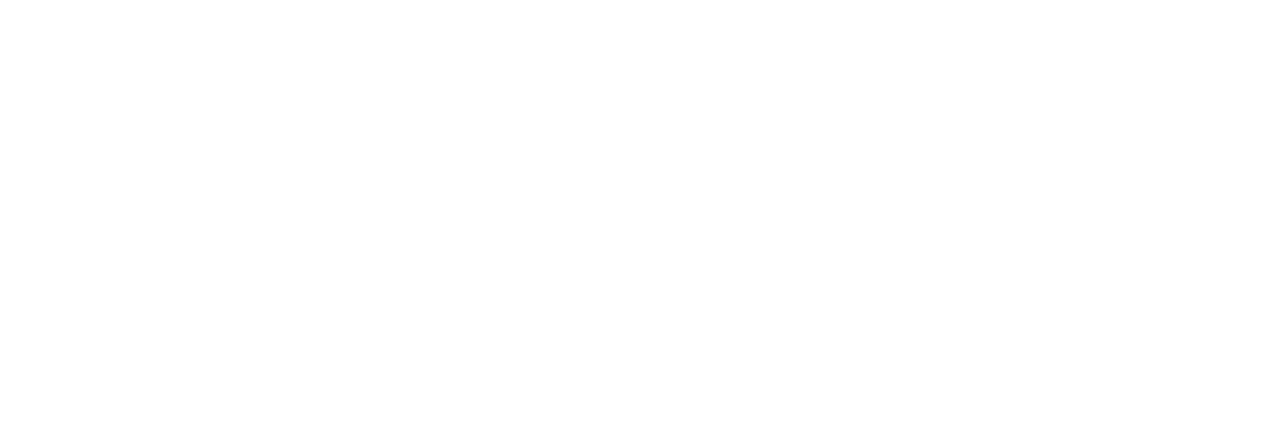
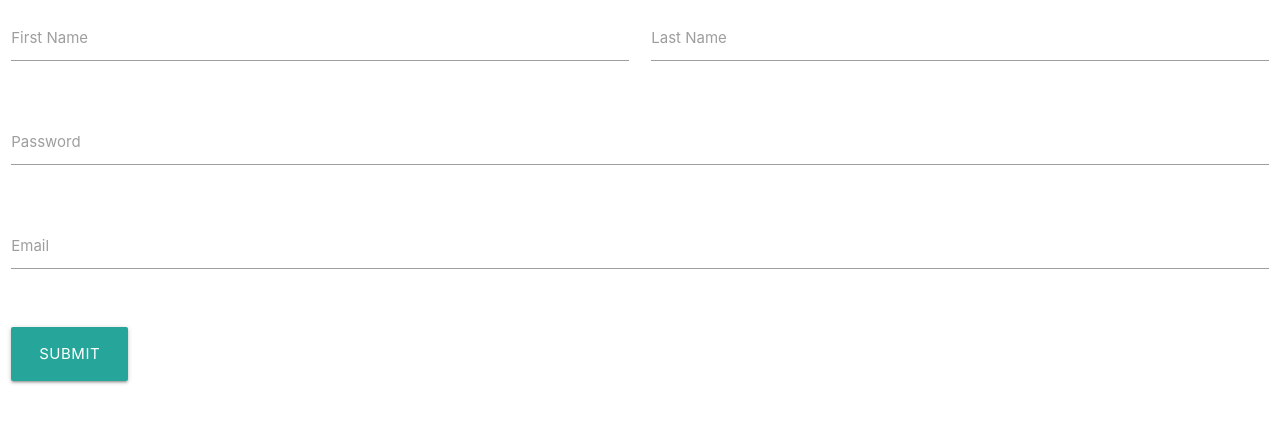
Before and after one commit to ankianan/offlineWebApp, a plain HTML site: page index.html in a window 1280 px wide. Drawn offline with Linux system fonts and the light colour scheme.

Commit message:
added materialize lib

```diff
--- a/index.html
+++ b/index.html
@@ -2,9 +2,68 @@
 <html>
 <head>
 	<title>Oflline Web App</title>
-	<script type="text/javascript" src="./static/sw_register.js"></script>
+	<!-- Compiled and minified CSS -->
+    <link rel="stylesheet" href="./static/lib/materialize.min.css">
+    <!-- Compiled and minified JavaScript -->
+    <script src="./static/lib/materialize.min.js"></script>
+
+	<script src="./static/sw_register.js"></script>
 </head>
 <body>
+	<div class="row">
+    <form name="registeration" class="col s12" action="javascript:void(0)" onsubmit="toggleView()">
+      <div class="row">
+        <div class="input-field col s6">
+          <input id="first_name" type="text" class="validate">
+          <label for="first_name">First Name</label>
+        </div>
+        <div class="input-field col s6">
+          <input id="last_name" type="text" class="validate">
+          <label for="last_name">Last Name</label>
+        </div>
+      </div>
+      <div class="row">
+        <div class="input-field col s12">
+          <input id="password" type="password" class="validate">
+          <label for="password">Password</label>
+        </div>
+      </div>
+      <div class="row">
+        <div class="input-field col s12">
+          <input id="email" type="email" class="validate">
+          <label for="email">Email</label>
+        </div>
+      </div>
+      <div class="row">
+        <div class="input-field col s12">
+          <button type="submit" class="waves-effect waves-light btn-large">Submit</button>
+        </div>
+      </div>
+    </form>
+
+    <!-- Thanks -->
+    <div class="row hide" id="thankyoucard">
+    <div class="col s12 m6">
+      <div class="card blue-grey darken-1">
+        <div class="card-content white-text">
+          <span class="card-title">Thanks</span>
+          <p>For registering</p>
+        </div>
+        <div class="card-action">
+          <a href=".">Register</a>
+        </div>
+      </div>
+    </div>
+  </div>
+  </div>
+
+  <!-- Script -->
+  <script type="text/javascript">
+  	function toggleView(){
+  		document.getElementById("thankyoucard").classList.toggle("hide");
+  		document.forms.registeration.classList.toggle("hide");
+  	}
+  </script>
 
 </body>
 </html>
```
Also changed, not shown: static/lib/materialize.min.css (added), static/lib/materialize.min.js (added).
